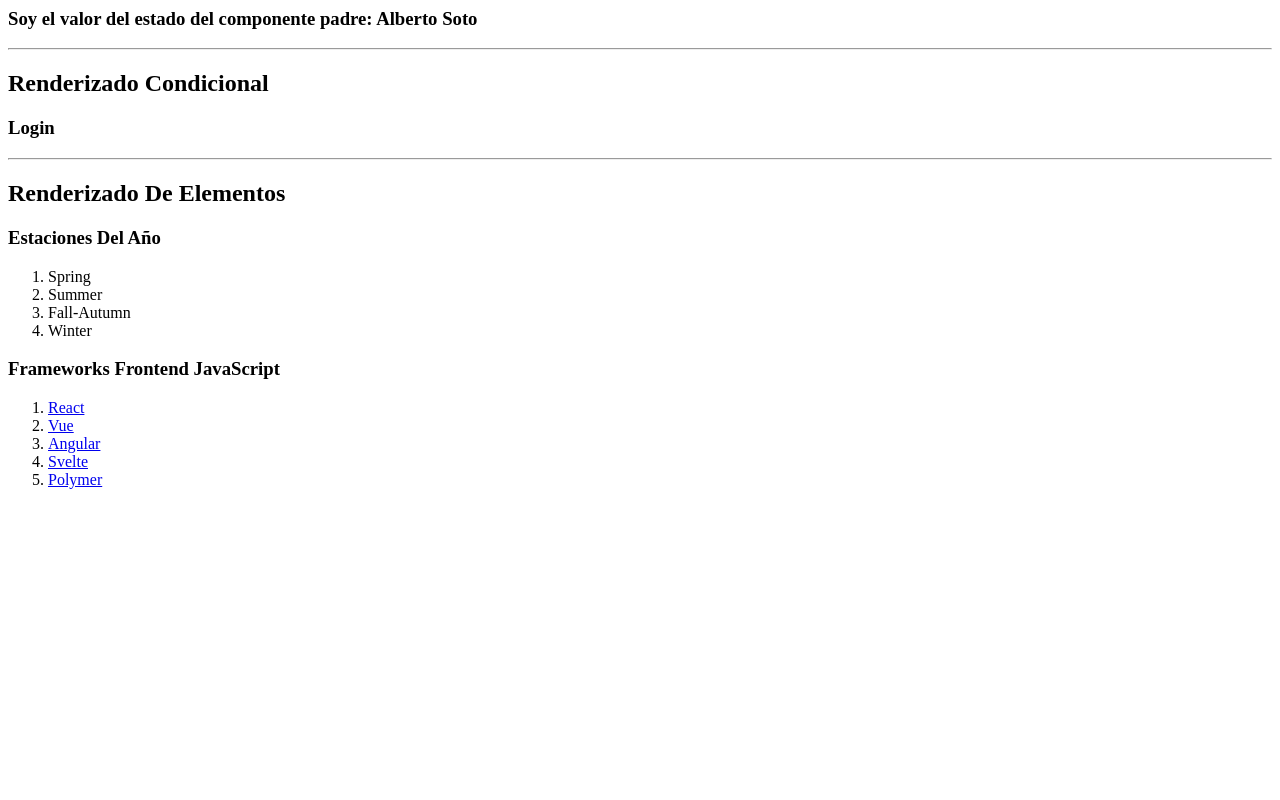
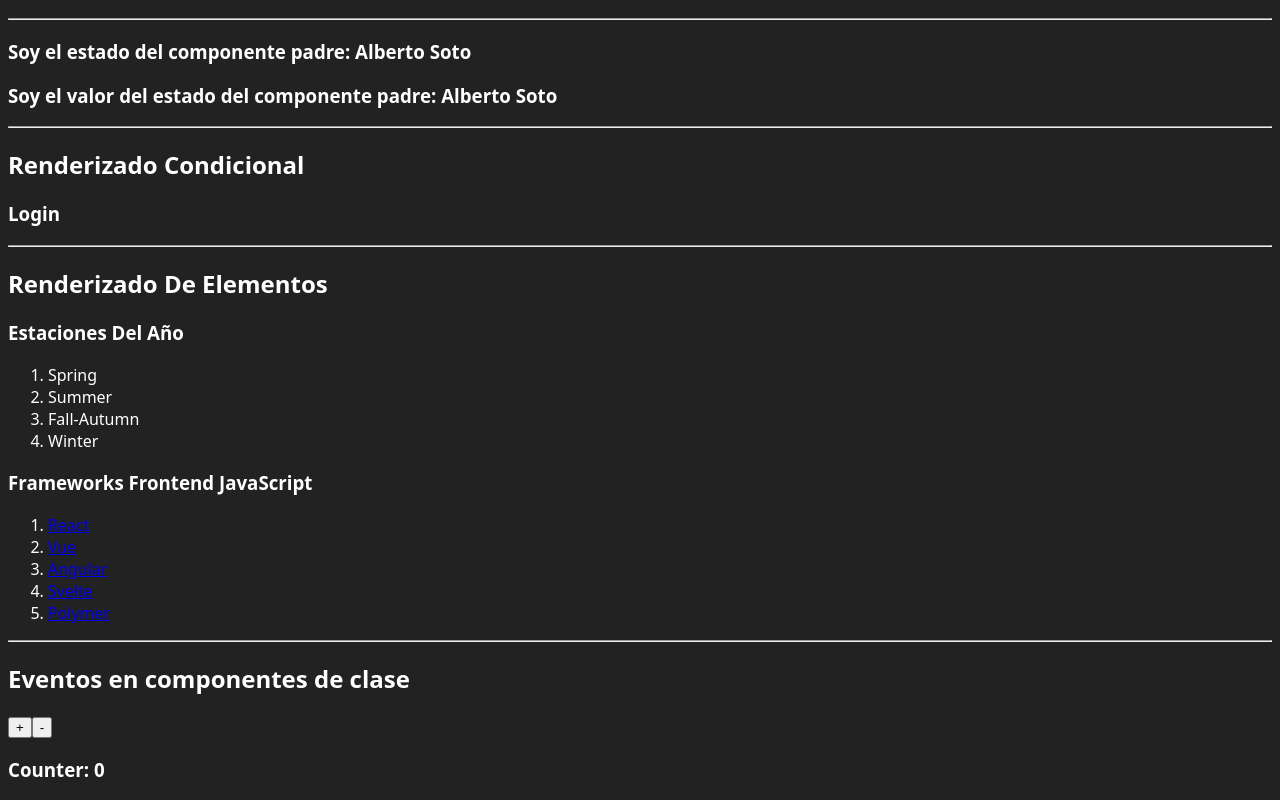
Before and after one commit to manuellpz/WebCourses, a React (Vite) app in the folder curso-react/: page / in a window 1280 px wide. Shown: the part 568-1368 px from the top of the page. Before the commit the page ends 1073 px from the top, so only its background shows below. Built offline with nearby package versions, Linux system fonts and the light colour scheme.

Commit message:
Eventos I

```diff
--- /dev/null
+++ b/curso-react/src/App.css
@@ -0,0 +1,5 @@
+body {
+   background:#222;
+   font-family: System-ui;
+   color:white;
+}
--- a/curso-react/src/App.jsx
+++ b/curso-react/src/App.jsx
@@ -1,9 +1,11 @@
 import React from "react";
+import "./app.css"
 import Componente from "./Components/Componente";
 import Propiedades from "./Components/Propiedades";
 import Estado from './Components/Estado';
 import RenderizadoCondicional from "./Components/RenderizadoCondicional";
 import RenderizadoElementos from "./Components/RenderizadoElementos";
+import Eventos from "./Components/Eventos";
 
 function App() {
   const stations = ["Spring", "Summer", "Fall / Autumn", "Winter"];
@@ -34,6 +36,8 @@ function App() {
       <RenderizadoCondicional />
       <hr />
       <RenderizadoElementos />
+      <hr />
+      <Eventos />
     </>
   );
 }
--- /dev/null
+++ b/curso-react/src/Components/Eventos.jsx
@@ -0,0 +1,39 @@
+import React, { Component } from "react";
+
+class Eventos extends Component {
+  constructor(props) {
+    super(props);
+    this.state = {
+      counter: 0,
+    };
+    this.sumar = this.sumar.bind(this);
+    this.restar = this.restar.bind(this);
+  }
+
+  //Dentro de una función no podemos acceder a todos los elementos del componente, por la limitante del contexto, que es dado por bloques, para eso usamos el método bind el cual nos permite enlazar contextos
+  sumar() {
+    this.setState({
+      counter: this.state.counter + 1,
+    });
+  }
+  restar() {
+    this.setState({
+      counter: this.state.counter - 1,
+    });
+  }
+
+  render() {
+    return (
+      <div>
+        <h2>Eventos en componentes de clase</h2>
+        <nav>
+          <button onClick={this.sumar}>+</button>
+          <button onClick={this.restar}>-</button>
+        </nav>
+        <h3>{"Counter: " + this.state.counter}</h3>
+      </div>
+    );
+  }
+}
+
+export default Eventos;
```
